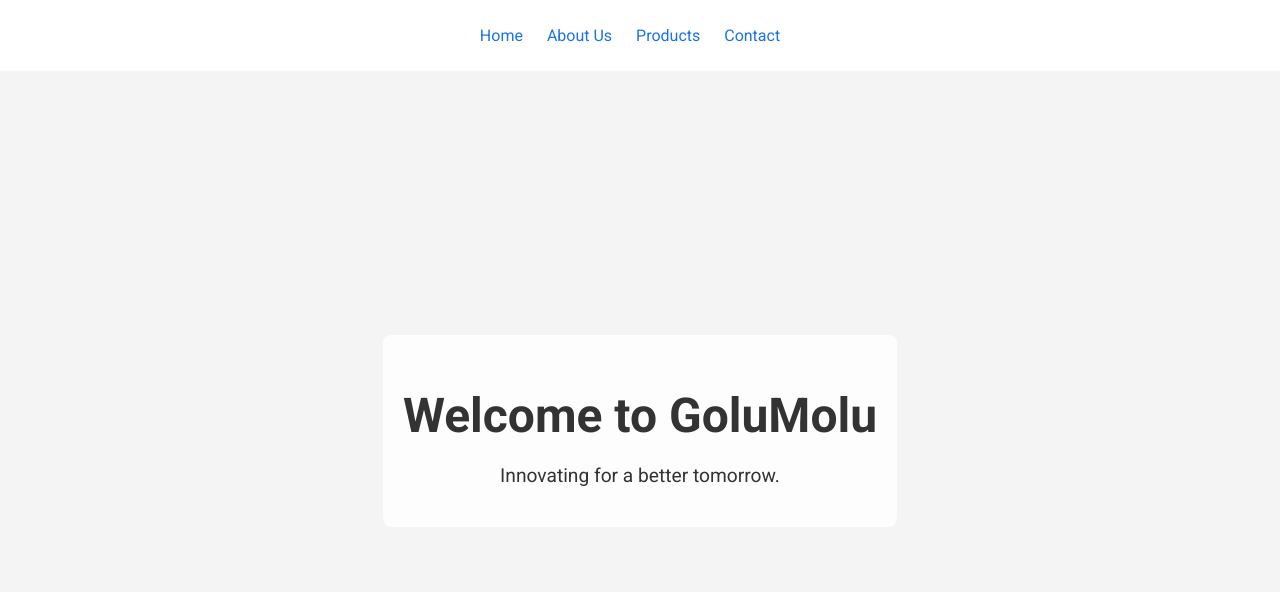
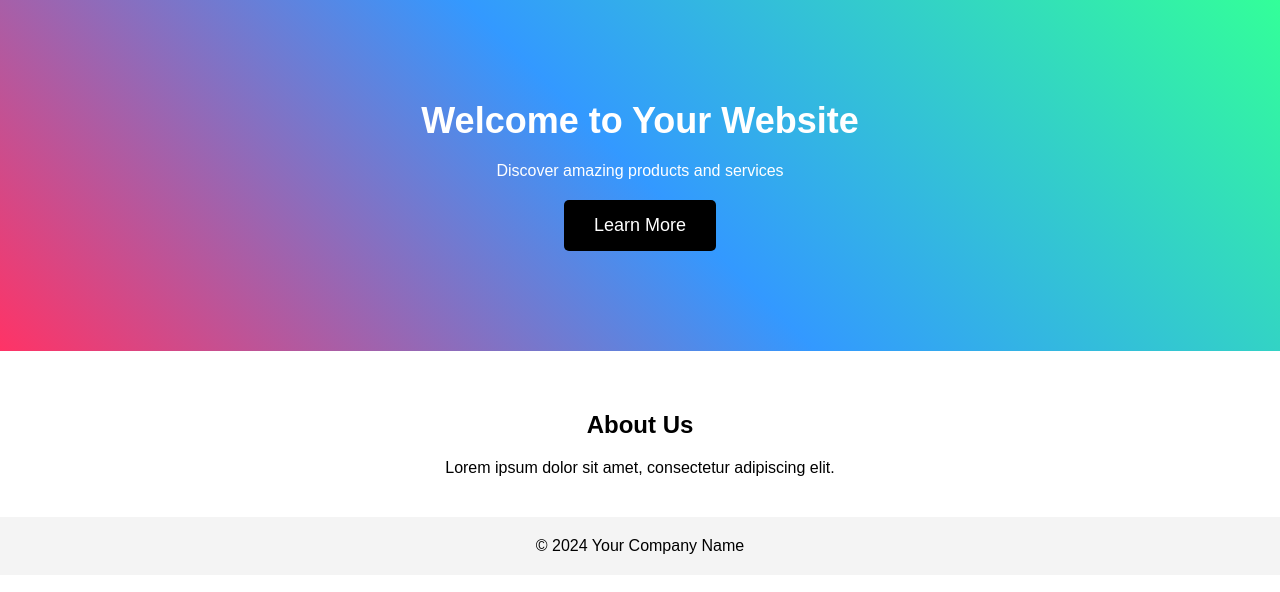
Before and after one commit to golumoluuu1/-Golu-.github.io, a plain HTML site: page index.html in a window 1280 px wide. Drawn offline with Linux system fonts and the light colour scheme.

Commit message:
index.html

```diff
--- a/index.html
+++ b/index.html
@@ -1,77 +1,88 @@
 <!DOCTYPE html>
-<html>
+<html lang="en">
 <head>
-    <title>GoluMolu</title>
-    <link href="https://fonts.googleapis.com/css2?family=Roboto:wght@400;700&display=swap" rel="stylesheet">
+    <meta charset="UTF-8">
+    <meta name="viewport" content="width=device-width, initial-scale=1.0">
+    <title>Your Apple-Style Webpage</title>
     <style>
-        body {
-            font-family: 'Roboto', sans-serif;
-            background-color: #f4f4f4;
-            color: #333333;
+        /* Reset some default styles */
+        body, h1, p {
             margin: 0;
             padding: 0;
-            box-sizing: border-box;
         }
-        nav {
-            background: #fff;
-            padding: 10px 20px;
+
+        /* Set a clean font */
+        body {
+            font-family: "San Francisco", Arial, sans-serif;
+        }
+
+        /* Create a header with a mix of colors */
+        header {
+            background: linear-gradient(45deg, #FF3366, #3399FF, #33FF99);
+            text-align: center;
+            padding: 100px 0;
+            color: #fff;
+        }
+
+        /* Style the heading */
+        h1 {
+            font-size: 36px;
+            margin-bottom: 20px;
+        }
+
+        /* Style the main content */
+        .content {
+            padding: 40px;
             text-align: center;
         }
-        nav ul {
-            list-style-type: none;
-            padding: 0;
+
+        /* Create a call-to-action button */
+        .cta-button {
+            display: inline-block;
+            padding: 15px 30px;
+            background-color: #000;
+            color: #fff;
+            font-size: 18px;
+            text-decoration: none;
+            border-radius: 5px;
+            margin-top: 20px;
         }
-        nav ul li {
-            display: inline;
-            margin-right: 20px;
-        }
-        nav ul li a {
-            text-decoration: none;
-            color: #1a73e8;
-        }
-        nav ul li a:hover {
-            color: #ff5722;
-            transition: color 0.3s;
-        }
-        .hero {
-            height: 90vh;
-            background: url('/Users/abdullahbajwa/Desktop/docs/hero.jpg') no-repeat center center;
-            background-size: cover;
-            display: flex;
-            justify-content: center;
-            align-items: center;
+
+        /* Style the footer */
+        footer {
+            background-color: #f4f4f4;
+            padding: 20px 0;
             text-align: center;
         }
-        .hero-text {
-            max-width: 600px;
-            background-color: rgba(255, 255, 255, 0.8); /* semi-transparent background for text readability */
-            padding: 20px;
-            border-radius: 8px;
+
+        /* Add some animations */
+        @keyframes fadeIn {
+            from {
+                opacity: 0;
+            }
+            to {
+                opacity: 1;
+            }
         }
-        .hero-text h1 {
-            margin-bottom: 20px;
-            font-size: 3em;
-            color: #333;
-        }
-        .hero-text p {
-            font-size: 1.2em;
+
+        /* Apply the animation to specific elements */
+        .animate-fade {
+            animation: fadeIn 1s ease-in-out;
         }
     </style>
 </head>
 <body>
-    <nav>
-        <ul>
-            <li><a href="#">Home</a></li>
-            <li><a href="#">About Us</a></li>
-            <li><a href="#">Products</a></li>
-            <li><a href="#">Contact</a></li>
-        </ul>
-    </nav>
-    <div class="hero">
-        <div class="hero-text">
-            <h1>Welcome to GoluMolu</h1>
-            <p>Innovating for a better tomorrow.</p>
-        </div>
+    <header>
+        <h1>Welcome to Your Website</h1>
+        <p>Discover amazing products and services</p>
+        <a href="#" class="cta-button">Learn More</a>
+    </header>
+    <div class="content animate-fade">
+        <h2>About Us</h2>
+        <p>Lorem ipsum dolor sit amet, consectetur adipiscing elit.</p>
     </div>
+    <footer>
+        &copy; 2024 Your Company Name
+    </footer>
 </body>
 </html>
```
